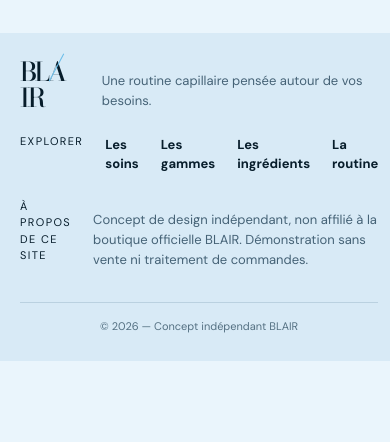
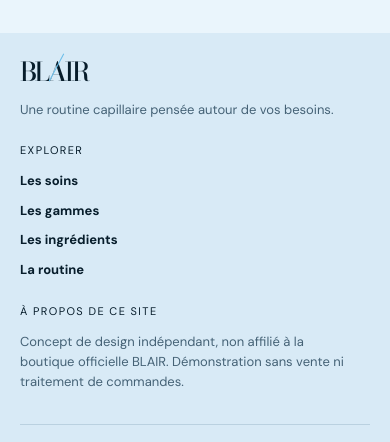
Before and after one commit to msbdesigneragency/blair, a Next.js app: page / in a window 390 px wide. Shown: the part 3114-3556 px from the top of the page. Before the commit the page ends 3475 px from the top, so only its background shows below. Built offline with nearby package versions, Linux system fonts and the light colour scheme.

Commit message:
Improve responsive footer layout

```diff
--- a/src/app/globals.css
+++ b/src/app/globals.css
@@ -75,6 +75,9 @@ body{font-size:16px;line-height:1.5}
 .results-copy h2{font-size:clamp(25px,2.3vw,32px);line-height:1.08;margin-bottom:13px}
 .concept-note{font-size:14px;line-height:1.55;color:#416177;max-width:510px;margin:0}
 .footer{padding:34px max(6vw,calc((100vw - 1320px)/2));grid-template-columns:1.2fr .8fr 1.3fr;gap:clamp(20px,4vw,56px);align-items:start}
+.footer>div.footer-brand{display:block}
+.footer>div.footer-links{display:grid;justify-content:start;align-content:start;gap:7px}
+.footer>div.footer-concept{display:block}
 .footer-brand p,.footer-concept p{font-size:13px;line-height:1.55;color:#456276;max-width:330px;margin:12px 0 0}
 .footer-links,.footer-concept{display:grid;align-content:start;gap:7px}
 .footer h2{font-size:11px;letter-spacing:1.4px;text-transform:uppercase;margin:0 0 5px}
@@ -83,6 +86,8 @@ body{font-size:16px;line-height:1.5}
 .concept-note{}
 @media(max-width:1000px){
   :root{--page-width:calc(100% - 7vw)}
+  .footer{grid-template-columns:repeat(2,minmax(0,1fr));padding:28px 5%;gap:22px}
+  .footer>div.footer-brand{grid-column:1/-1}
   .bestsellers{grid-template-columns:175px minmax(0,1fr);gap:16px}
   .product-row{gap:8px}
   .product-card h3{font-size:12px;margin:9px 8px 7px}
@@ -150,10 +155,10 @@ body{font-size:16px;line-height:1.5}
   .results-copy h2{font-size:25px;margin-bottom:9px}
   .concept-note{font-size:13px}
   .footer{padding:26px 20px;grid-template-columns:1fr 1fr;gap:22px 18px}
-  .footer-brand{grid-column:1/-1}
+  .footer>div.footer-brand{grid-column:1/-1}
   .footer>div{grid-column:auto;grid-row:auto;justify-content:flex-start}
-  .footer-links{display:grid;gap:6px}
-  .footer-concept{display:block}
+  .footer>div.footer-links{display:grid;grid-column:1/-1;grid-row:auto;gap:6px}
+  .footer>div.footer-concept{display:block;grid-column:1/-1;grid-row:auto}
   .footer small{grid-column:1/-1;grid-row:auto}
 }
 @media(max-width:390px){
```
